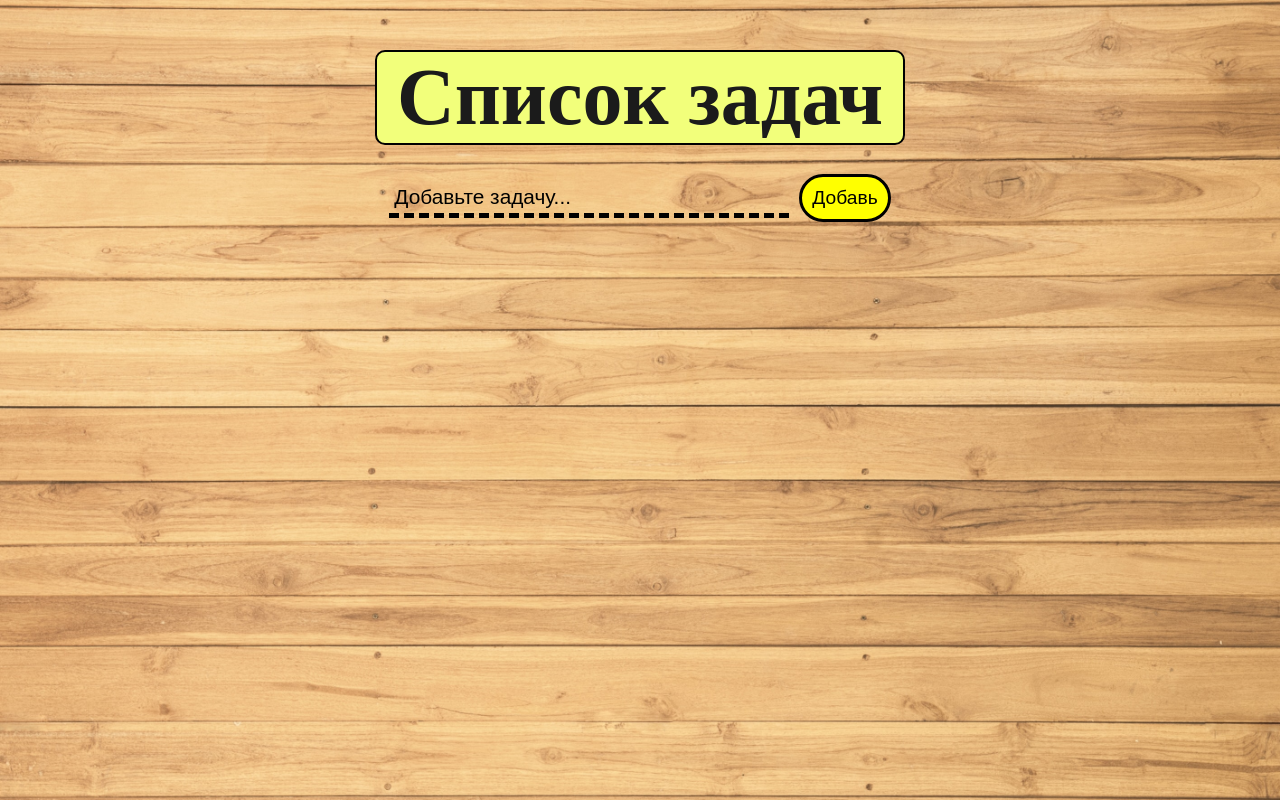
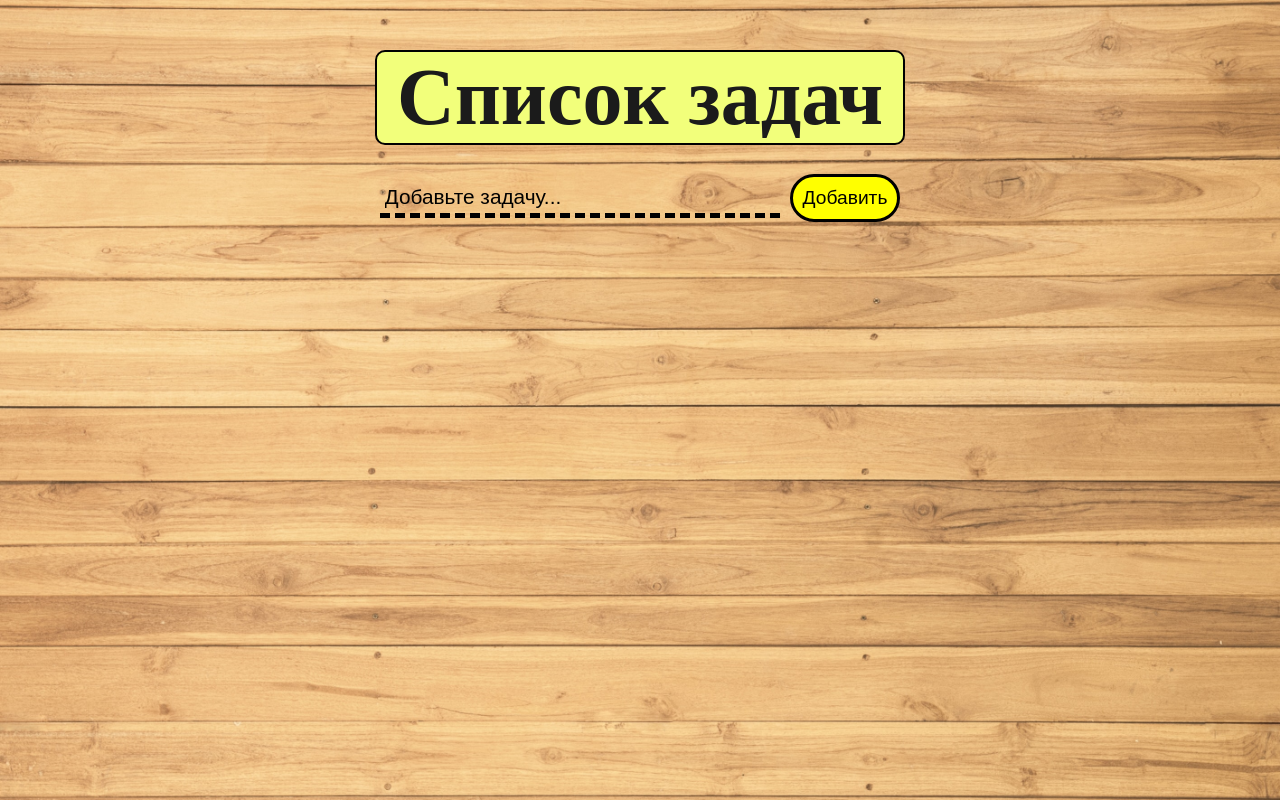
Before and after one commit to Samaelish/react-todolist-fresh, a React (Create React App) app: page / in a window 1280 px wide. Built offline with nearby package versions, Linux system fonts and the light colour scheme.

Commit message:
text changed

```diff
--- a/src/components/TodoApp.jsx
+++ b/src/components/TodoApp.jsx
@@ -47,7 +47,7 @@ function TodoApp() {
     <div className='todo'>
       <input type='text' name='text' id='text' onChange={e => handleChange(e)} placeholder='Добавьте задачу...' />
       <button className='add-btn' onClick={AddTask}>
-        Добавь
+        Добавить
       </button>
       {tasklist[0] ? (
         <ul>
```
